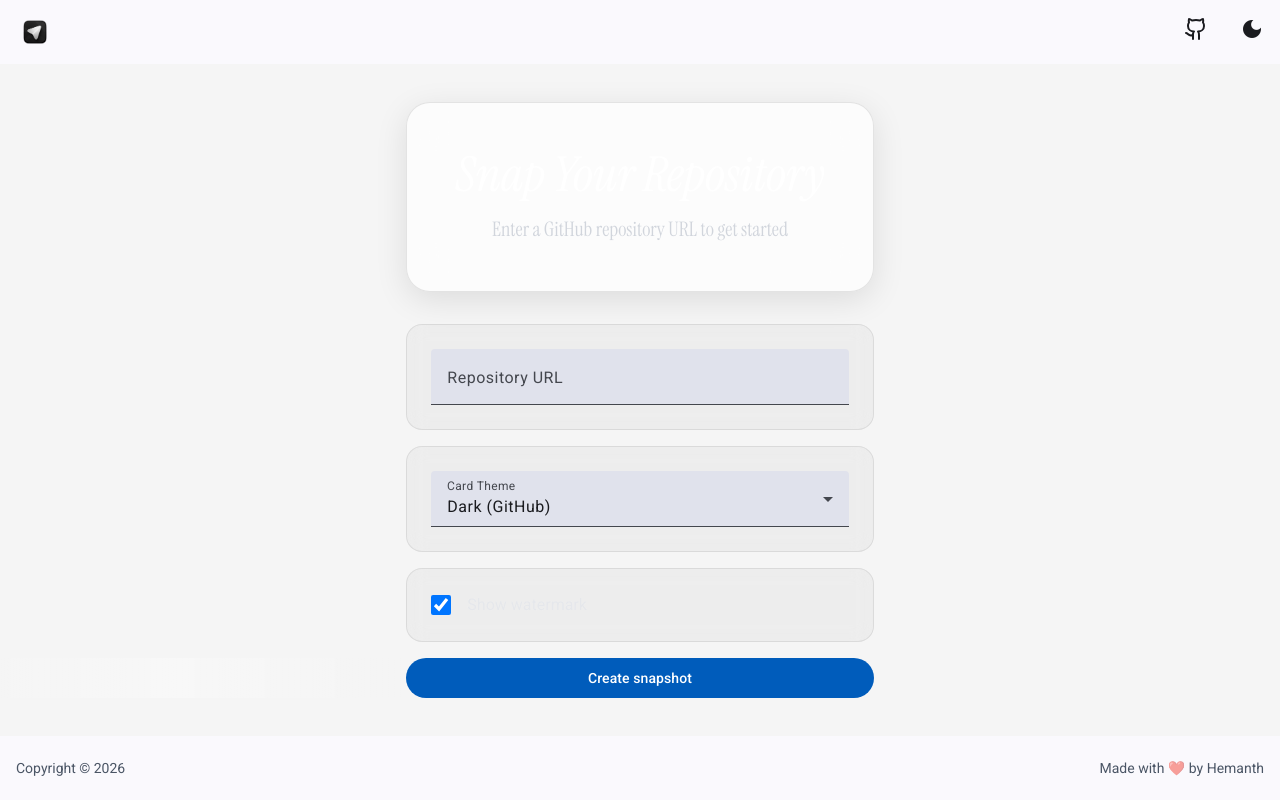
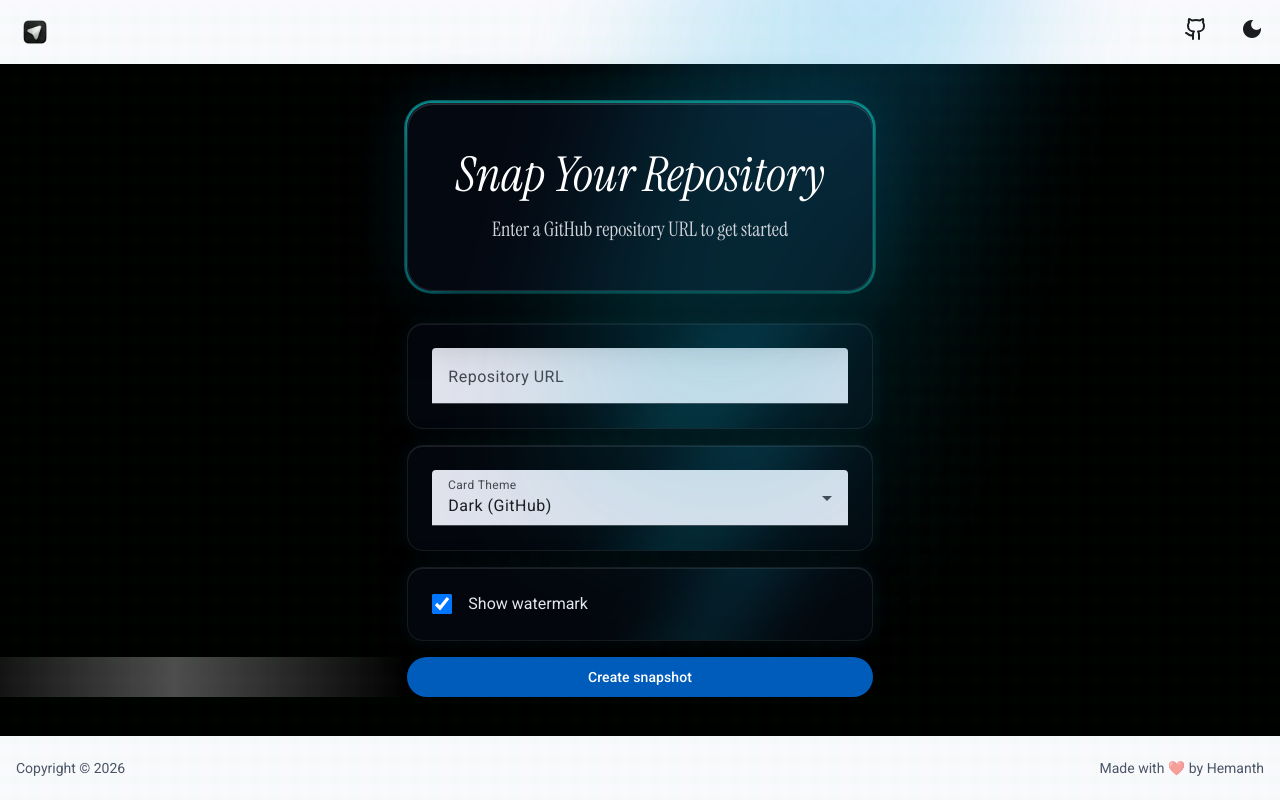
Before and after one commit to devndesigner6/snap-your-repo, an Angular app: page / in a window 1280 px wide. Built offline with nearby package versions, Linux system fonts and the light colour scheme.

Commit message:
Revert "fix: recreate exact MediaSnap style - matrix rain background, minimal glassmorphism, remove all animations and purple colors, clean minimal design"
This reverts commit f31fcb19b12bb13afdf3910d09bb48bb1742abeb.

```diff
--- a/src/styles.css
+++ b/src/styles.css
@@ -6,51 +6,44 @@
 html,
 body {
   height: 100%;
+  transition: background-color 0.5s cubic-bezier(0.4, 0, 0.2, 1), color 0.3s ease;
+  background: #000;
+  background-attachment: fixed;
+}
+body {
   margin: 0;
-  padding: 0;
   font-family: Roboto, 'Helvetica Neue', sans-serif;
-  background: #000;
-  color: #fff;
+  position: relative;
   overflow-x: hidden;
 }
 
-/* Matrix Rain Background Effect */
+/* Matrix Rain Effect */
 body::before {
-  content: "01010101010101010101010101010101010101010101010101010101010101010101010101010101010101010101010101010101010101010101010101010101";
+  content: '';
   position: fixed;
   top: 0;
   left: 0;
   width: 100%;
   height: 100%;
-  font-family: 'Courier New', monospace;
-  font-size: 14px;
-  color: rgba(0, 255, 65, 0.15);
-  line-height: 20px;
-  letter-spacing: 10px;
-  word-wrap: break-word;
-  overflow: hidden;
-  animation: matrixFall 20s linear infinite;
+  background-image:
+    linear-gradient(transparent 50%, rgba(0, 255, 65, 0.03) 50%),
+    linear-gradient(90deg, transparent 50%, rgba(0, 255, 65, 0.03) 50%);
+  background-size: 20px 20px, 20px 20px;
+  animation: matrixRain 20s linear infinite;
   pointer-events: none;
   z-index: 0;
-  text-shadow: 0 0 10px rgba(0, 255, 65, 0.3);
+  opacity: 0.3;
 }
 
-@keyframes matrixFall {
-  0% { transform: translateY(-100%); }
-  100% { transform: translateY(100%); }
-}
-
-/* Light mode */
-:root[data-theme='light'] body,
-[data-theme='light'] body {
-  background: #f5f5f5;
-  color: #1a1a1a;
-}
-
-:root[data-theme='light'] body::before,
-[data-theme='light'] body::before {
-  color: rgba(0, 0, 0, 0.05);
-  text-shadow: none;
+@keyframes matrixRain {
+  0% {
+    transform: translateY(0);
+    opacity: 0.3;
+  }
+  100% {
+    transform: translateY(20px);
+    opacity: 0.3;
+  }
 }
 
 /* Smooth theme transitions */
@@ -234,26 +227,56 @@ mat-form-field:focus-within::after {
 /* Premium Glassmorphism with Animated Gradient Border - Dark Theme */
 .glassmorphism {
   position: relative;
-  background: rgba(15, 20, 25, 0.6);
-  backdrop-filter: blur(20px);
-  -webkit-backdrop-filter: blur(20px);
-  border: 1px solid rgba(255, 255, 255, 0.1);
-  box-shadow: 0 8px 32px rgba(0, 0, 0, 0.3);
   overflow: visible;
   z-index: 1;
 }
 
-:root[data-theme='light'] .glassmorphism,
-[data-theme='light'] .glassmorphism {
-  background: rgba(255, 255, 255, 0.7);
-  border: 1px solid rgba(0, 0, 0, 0.1);
-  box-shadow: 0 8px 32px rgba(0, 0, 0, 0.1);
+.glassmorphism::before {
+  content: '';
+  position: absolute;
+  inset: -3px;
+  border-radius: 28px;
+  padding: 3px;
+  background: linear-gradient(
+    60deg,
+    #1e40af,
+    #0891b2,
+    #0d9488,
+    #059669,
+    #1e40af
+  );
+  background-size: 400% 400%;
+  animation: gradientRotate 10s linear infinite;
+  filter: blur(1px) brightness(1.1);
+  -webkit-mask: linear-gradient(#fff 0 0) content-box, linear-gradient(#fff 0 0);
+  -webkit-mask-composite: xor;
+  mask-composite: exclude;
+  z-index: -1;
 }
 
-/* Remove liquid animations */
-.liquid-animation,
-.liquid-animation-small {
-  display: none !important;
+.glassmorphism::after {
+  content: '';
+  position: absolute;
+  inset: 0;
+  border-radius: 26px;
+  background: rgba(5, 10, 20, 0.85);
+  backdrop-filter: blur(40px) saturate(150%);
+  -webkit-backdrop-filter: blur(40px) saturate(150%);
+  border: 1px solid rgba(255, 255, 255, 0.1);
+  box-shadow:
+    0 20px 60px rgba(0, 0, 0, 0.8),
+    0 0 60px rgba(14, 165, 233, 0.2),
+    inset 0 1px 0 rgba(255, 255, 255, 0.15);
+  z-index: -1;
+}
+
+@keyframes gradientRotate {
+  0% {
+    background-position: 0% 50%;
+  }
+  100% {
+    background-position: 100% 50%;
+  }
 }
 
 /* Enhanced Liquid animation background */
@@ -301,28 +324,25 @@ mat-form-field:focus-within::after {
 /* Glass Control Cards */
 .glass-control {
   position: relative;
-  background: rgba(255, 255, 255, 0.05);
-  backdrop-filter: blur(10px);
-  -webkit-backdrop-filter: blur(10px);
+  background: rgba(5, 10, 20, 0.6);
+  backdrop-filter: blur(20px);
+  -webkit-backdrop-filter: blur(20px);
   border: 1px solid rgba(255, 255, 255, 0.08);
-  transition: all 0.2s ease;
+  box-shadow:
+    0 8px 32px rgba(0, 0, 0, 0.4),
+    0 0 20px rgba(14, 165, 233, 0.1),
+    inset 0 1px 0 rgba(255, 255, 255, 0.1);
+  transition: all 0.3s cubic-bezier(0.4, 0, 0.2, 1);
+  overflow: hidden;
 }
 
 .glass-control:hover {
-  background: rgba(255, 255, 255, 0.08);
-  border-color: rgba(255, 255, 255, 0.15);
-}
-
-:root[data-theme='light'] .glass-control,
-[data-theme='light'] .glass-control {
-  background: rgba(0, 0, 0, 0.03);
-  border: 1px solid rgba(0, 0, 0, 0.08);
-}
-
-:root[data-theme='light'] .glass-control:hover,
-[data-theme='light'] .glass-control:hover {
-  background: rgba(0, 0, 0, 0.05);
-  border-color: rgba(0, 0, 0, 0.12);
+  border-color: rgba(14, 165, 233, 0.3);
+  box-shadow:
+    0 12px 40px rgba(0, 0, 0, 0.5),
+    0 0 40px rgba(14, 165, 233, 0.2),
+    inset 0 1px 0 rgba(255, 255, 255, 0.15);
+  transform: translateY(-2px);
 }
 
 /* Gradient text effect */
```
